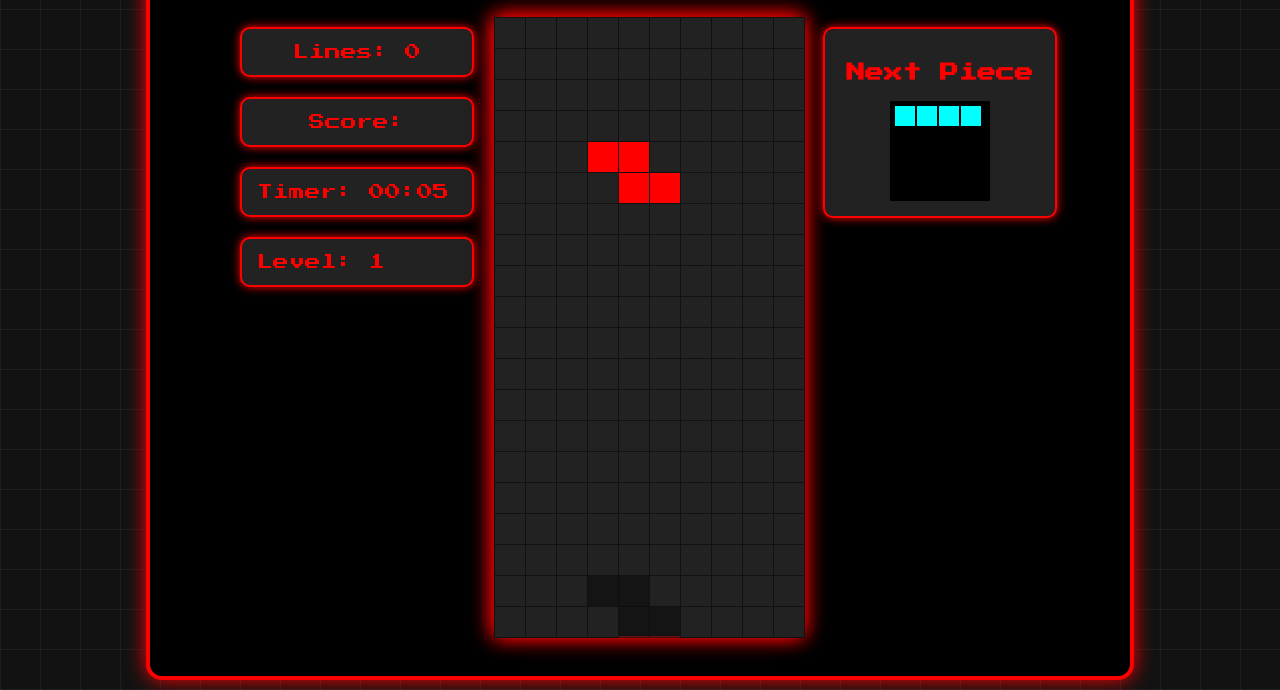
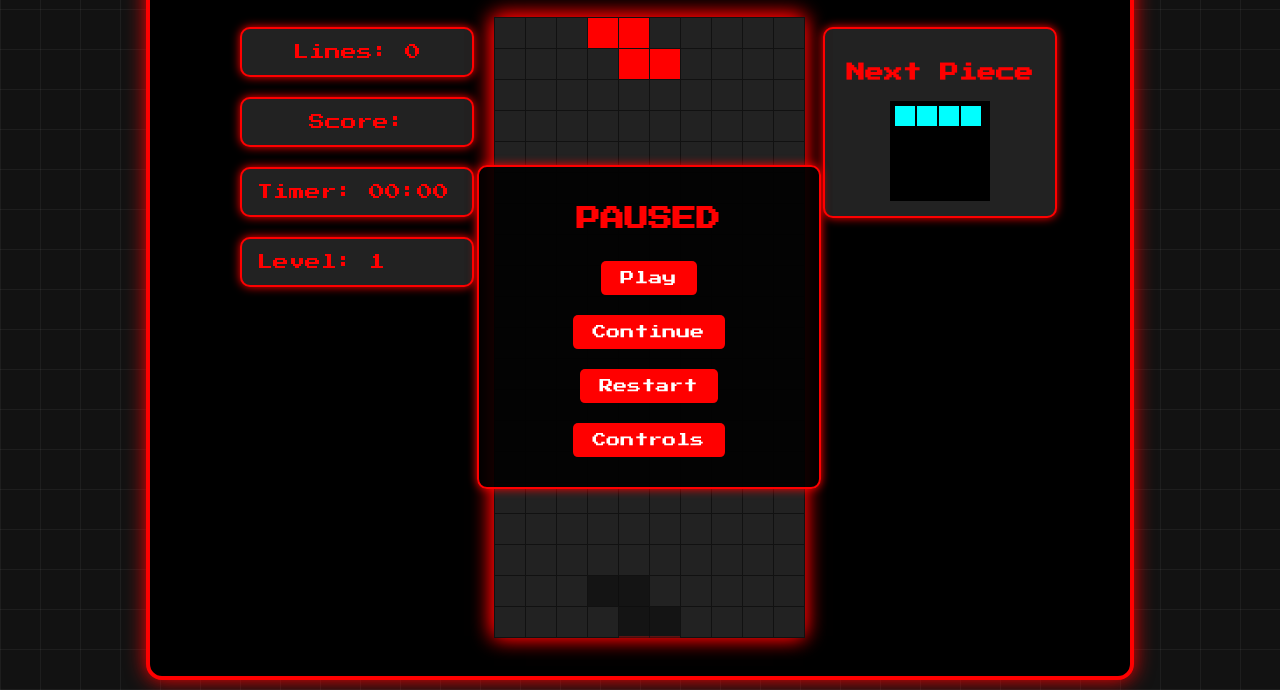
Before and after one commit to Toft08/make-game, a plain HTML site: page index.html in a window 1280 px wide. Shown: the part 110-800 px from the top of the page. Drawn offline with Linux system fonts and the light colour scheme.

Commit message:
game starts paused

```diff
--- a/controls.js
+++ b/controls.js
@@ -50,6 +50,12 @@ document.addEventListener('keyup', (e) => {
 continueBtn.addEventListener('click', togglePause);
 restartBtn.addEventListener('click', resetGame);
 restartBtnGameOver.addEventListener('click', resetGame);
+playBtn.addEventListener("click", startGame);
+
+window.onload = function () {
+    isPaused = true;
+    pauseMenu.style.display = "block";
+};
 
 document.addEventListener("DOMContentLoaded", function () {
     const controlsBtn = document.getElementById("controls-btn");
--- a/game.js
+++ b/game.js
@@ -131,6 +131,7 @@ function resetGame() {
 
 function startGame() {
     isPaused = false; // Makes sure the start unpaused
+    pauseMenu.style.display = "none";
     currentPiece = getRandomPiece();
     nextPiece = getRandomPiece();
     updateBoard();
--- a/index.html
+++ b/index.html
@@ -27,6 +27,7 @@
 
                 <div class="pause-menu" id="pause-menu">
                     <h2>PAUSED</h2>
+                    <button id="play-btn">Play</button>
                     <button id="continue-btn">Continue</button>
                     <button id="restart-btn">Restart</button>
                     <button id="controls-btn">Controls</button>
--- a/ui.js
+++ b/ui.js
@@ -34,6 +34,8 @@ function updateScoreboard() {
 }
 
 function startTimer() {
+    clearInterval(timeInterval);
+
     timeInterval = setInterval(function() {
         if (!isPaused && !isGameOver) {
             seconds++;
--- a/utils.js
+++ b/utils.js
@@ -1,4 +1,5 @@
 // Global variables
+const playBtn = document.getElementById('play-btn');
 const gameBoard = document.getElementById("gameBoard");
 const pauseMenu = document.getElementById('pause-menu');
 const gameOverElement = document.getElementById('game-over');
```
